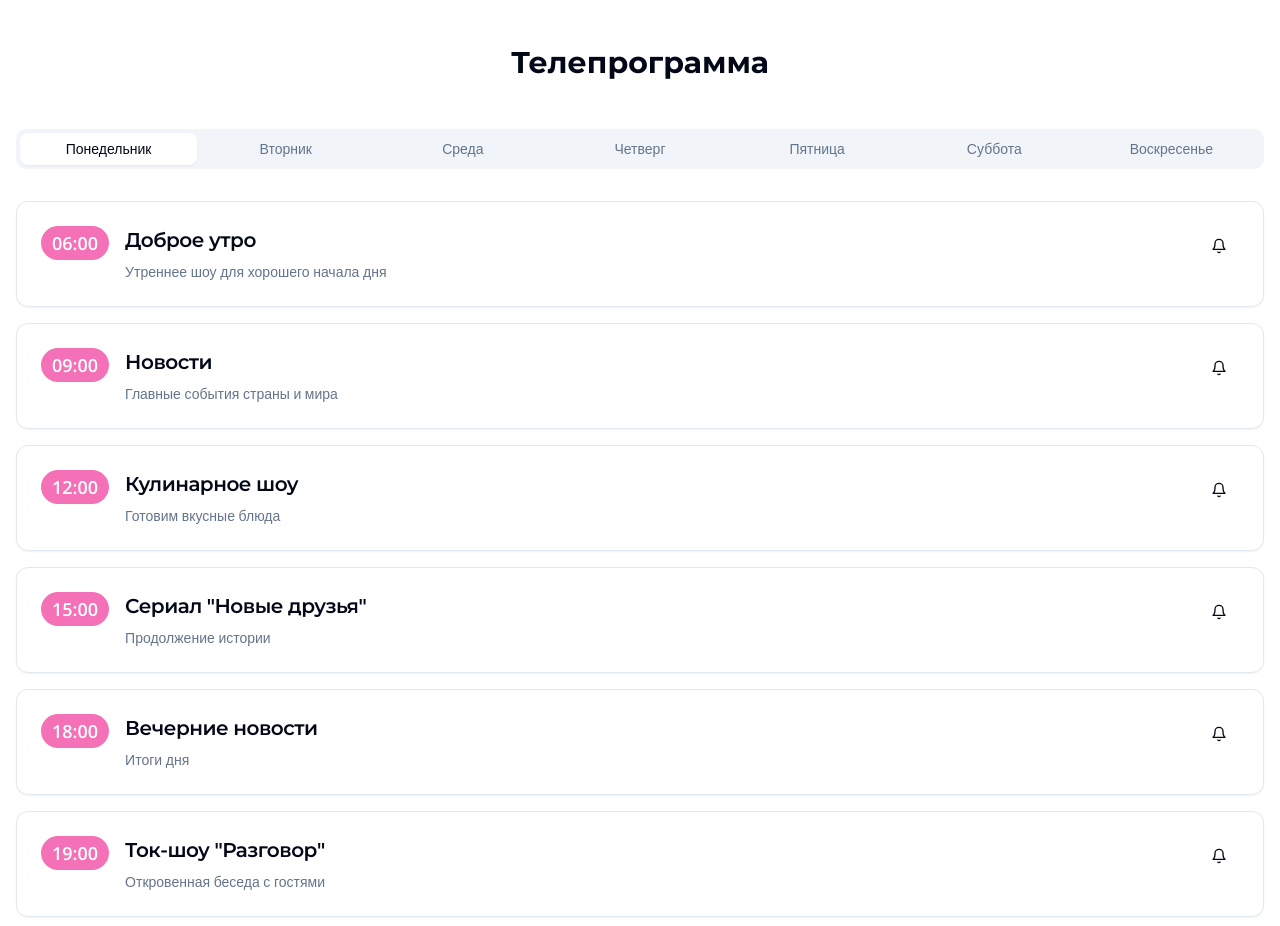
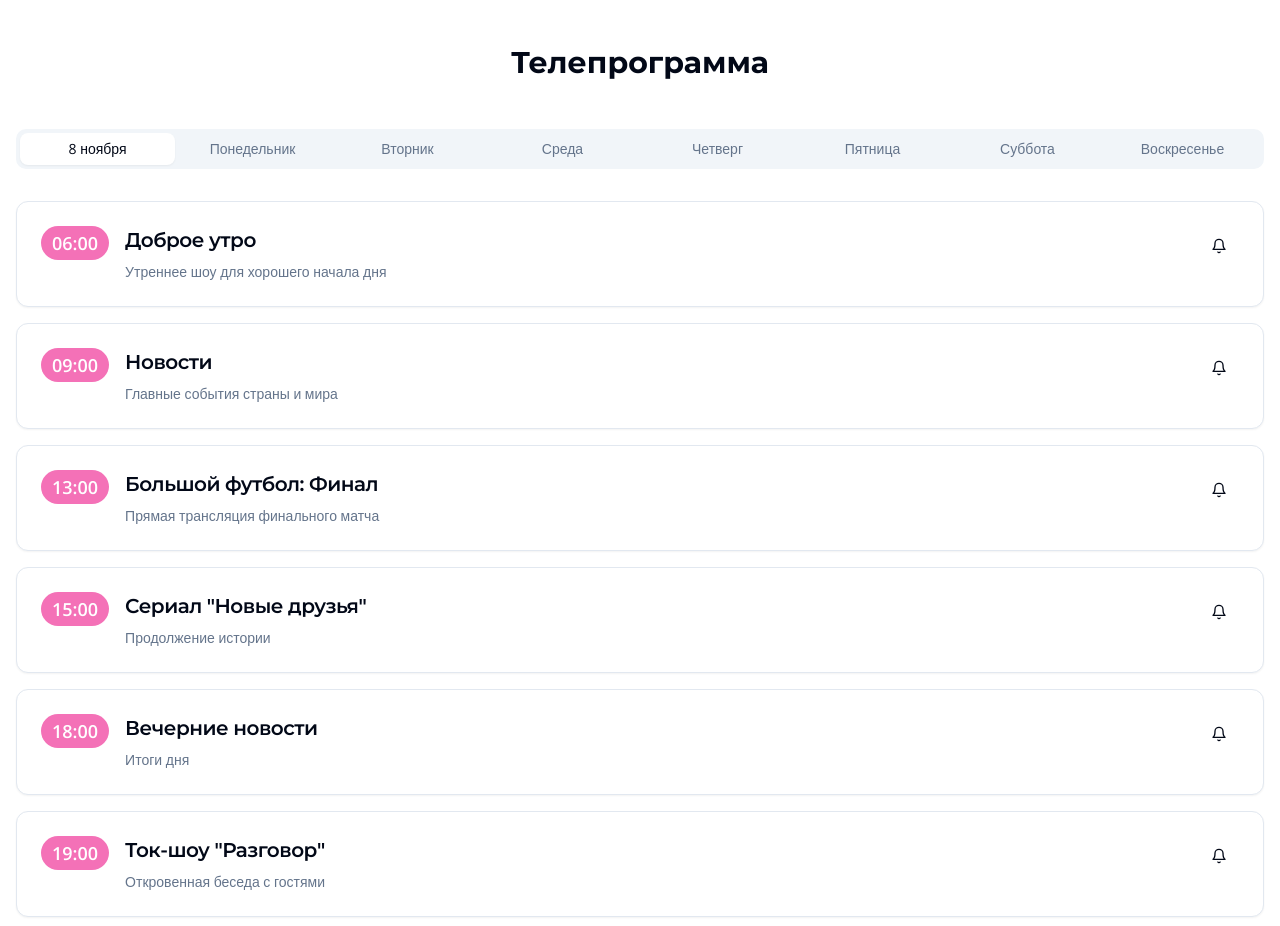
Before and after one commit to pr-poehali-dev/new-friends-tv-website, a React (Vite) app: page / in a window 1280 px wide. Shown: the part 1200-2126 px from the top of the page. Built offline with nearby package versions, Linux system fonts and the light colour scheme.

Commit message:
Добавление телепрограммы "Большой футбол" на 8 ноября

```diff
--- a/src/pages/Index.tsx
+++ b/src/pages/Index.tsx
@@ -17,6 +17,15 @@ const Index = () => {
   ];
 
   const schedule = {
+    '8 ноября': [
+      { time: '06:00', title: 'Доброе утро', description: 'Утреннее шоу для хорошего начала дня' },
+      { time: '09:00', title: 'Новости', description: 'Главные события страны и мира' },
+      { time: '13:00', title: 'Большой футбол: Финал', description: 'Прямая трансляция финального матча' },
+      { time: '15:00', title: 'Сериал "Новые друзья"', description: 'Продолжение истории' },
+      { time: '18:00', title: 'Вечерние новости', description: 'Итоги дня' },
+      { time: '19:00', title: 'Ток-шоу "Разговор"', description: 'Откровенная беседа с гостями' },
+      { time: '21:00', title: 'Главное кино', description: 'Лучшие фильмы мирового проката' },
+    ],
     'Понедельник': [
       { time: '06:00', title: 'Доброе утро', description: 'Утреннее шоу для хорошего начала дня' },
       { time: '09:00', title: 'Новости', description: 'Главные события страны и мира' },
@@ -210,8 +219,8 @@ const Index = () => {
         <div className="container mx-auto px-4">
           <h3 className="text-3xl font-bold text-center mb-12">Телепрограмма</h3>
 
-          <Tabs defaultValue="Понедельник" className="w-full">
-            <TabsList className="grid w-full grid-cols-7 mb-8">
+          <Tabs defaultValue="8 ноября" className="w-full">
+            <TabsList className="grid w-full grid-cols-8 mb-8">
               {Object.keys(schedule).map((day) => (
                 <TabsTrigger key={day} value={day} className="text-xs md:text-sm">
                   {day}
```
